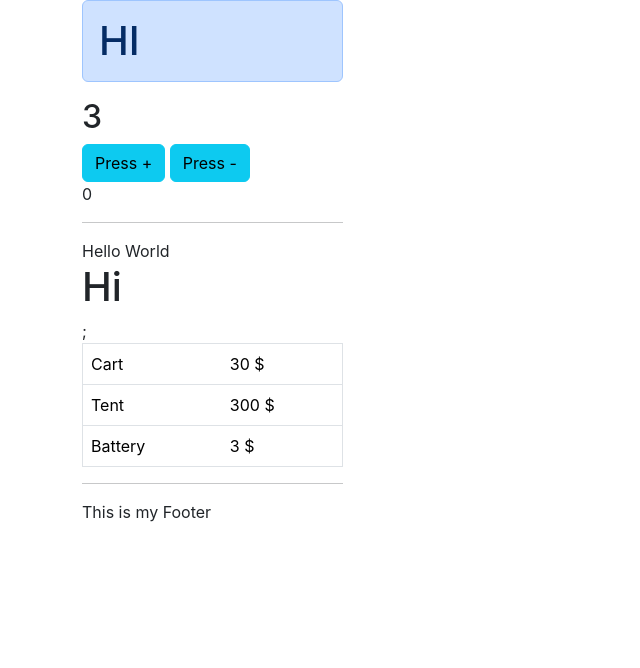
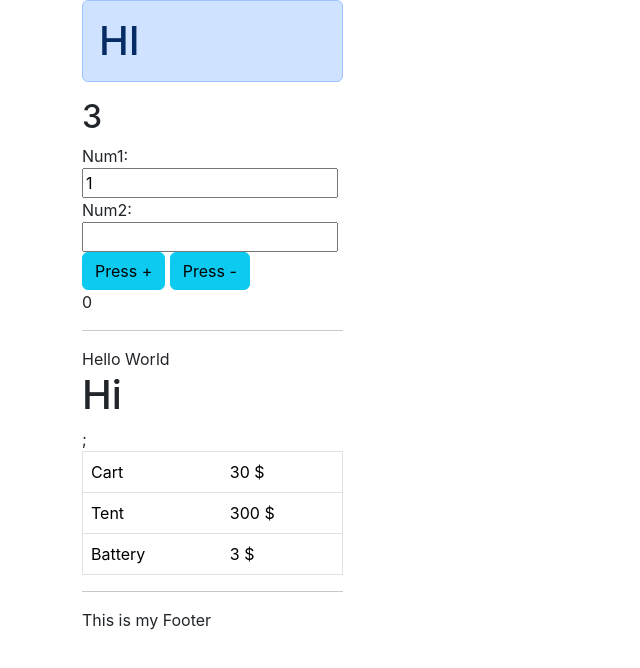
Before and after one commit to ranerlich7/react_initial, a React (Create React App) app: page / in a window 1280 px wide. Shown: the top 668 px of the page, without its empty margins (0-640 px from the left). Built offline with nearby package versions, Linux system fonts and the light colour scheme; the HTML template or start-up script is replaced by a standard one.

Commit message:
starting to add calculator

```diff
--- a/src/components/Button.js
+++ b/src/components/Button.js
@@ -6,6 +6,14 @@ function Button() {
   const [counter, setCounter] = useState(0);
   return (
     <>
+      {/*
+      1. add 2 states for input fields
+      2. when i change the value in an input field- how is the state changed? onChange
+      3. take value from 2 fields add them and update the counter
+      */}
+      Num1: <input value="1" />
+      <br />
+      Num2: <input></input>
       <button className="btn btn-info" onClick={() => setCounter(counter + 1)}>
         Press +
       </button>
```
